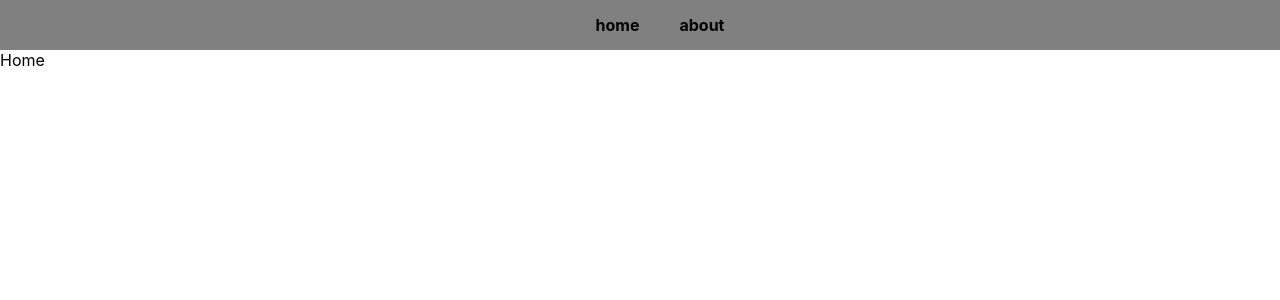
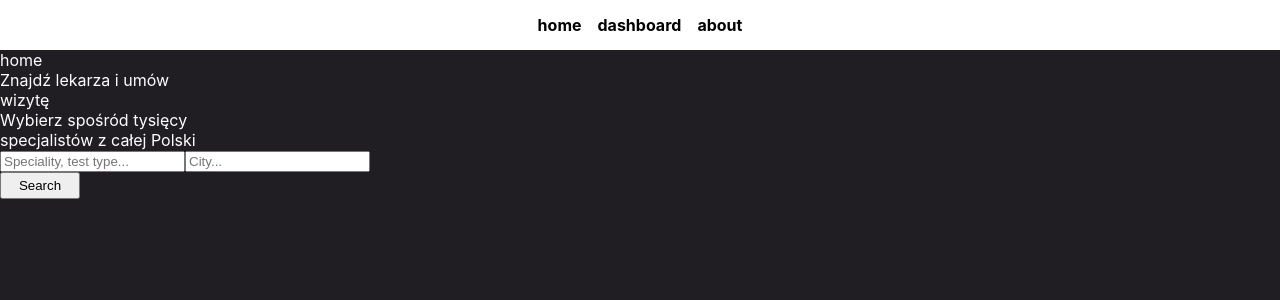
Before and after one commit to voozen/sbr_site, a React (Create React App) app in the folder frontend/: page / in a window 1280 px wide. Shown: the top 300 px of the page. Built offline with nearby package versions, Linux system fonts and the light colour scheme.

Commit message:
searchbar component prototype

```diff
--- a/frontend/src/App.js
+++ b/frontend/src/App.js
@@ -1,7 +1,8 @@
 import React from 'react';
-import { BrowserRouter as Router, Route, Routes, Link } from 'react-router-dom';
+import { Route, Routes, Link } from 'react-router-dom';
 import Home from './pages/Home';
 import About from './pages/About';
+import Dashboard from './pages/Dashboard';
 
 function App() {
   return (
@@ -14,6 +15,11 @@ function App() {
             </Link>
           </ul>
           <ul className='navbar-option'>
+            <Link className='navbar-link' to="/dashboard">
+              dashboard
+            </Link>
+          </ul>
+          <ul className='navbar-option'>
             <Link className='navbar-link' to="/about">
               about
             </Link>
@@ -22,6 +28,7 @@ function App() {
         <Routes>
           <Route path="/" element={<Home />} />
           <Route path="/about" element={<About />} />
+          <Route path="/dashboard" element={<Dashboard />} />
         </Routes>
       </div>
     </div>
--- /dev/null
+++ b/frontend/src/components/SearchBar.js
@@ -0,0 +1,81 @@
+import React from 'react';
+import { useState } from 'react';
+
+function SearchBarLabel() {
+    return (
+        <>
+            <div>
+                Znajdź lekarza i umów<br></br>
+                wizytę<br></br>
+                Wybierz spośród tysięcy<br></br>
+                specjalistów z całej Polski
+            </div>
+        </>
+    );
+}
+
+function MainInputField({ filterText, onFilterTextChange }) {
+    return (
+        <input
+            type='text'
+            value={filterText}
+            placeholder='Speciality, test type...'
+            onChange={(e) => onFilterTextChange(e.target.value)}
+        />
+    );
+}
+
+function CityInputField({ filterText, onFilterTextChange }) {
+    return (
+        <input
+            type='text'
+            value={filterText}
+            placeholder='City...'
+            onChange={(e) => onFilterTextChange(e.target.value)}
+        />
+    );
+}
+
+function SearchButton() {
+    function handleClick() {
+
+    }
+
+    return (
+        <button style={{height: '2em', width: '6em'}} onClick={() => handleClick()} >Search</button>
+    );
+}
+
+function PrototypeResultList() {
+    return (
+        <>
+        </>
+    );
+}
+
+function SearchBar() {
+    const [mainFilterText, setMainFilterText] = useState('');
+    const [cityFilterText, setCityFilterText] = useState('');
+
+    return (
+        <>
+            <div className='searchbar-container'>
+                <SearchBarLabel />
+                <div className='input-fields'>
+                    <MainInputField
+                        filterText={mainFilterText}
+                        onFilterTextChange={setMainFilterText}
+                    />
+                    <CityInputField
+                        filterText={cityFilterText}
+                        onFilterTextChange={setCityFilterText}
+                    />
+                </div>
+                <SearchButton />
+            </div>
+            <PrototypeResultList />
+        </>
+    );
+}
+
+export default SearchBar;
--- a/frontend/src/index.css
+++ b/frontend/src/index.css
@@ -1,10 +1,13 @@
 body {
   margin: 0;
+  padding: 0;
   font-family: -apple-system, BlinkMacSystemFont, 'Segoe UI', 'Roboto', 'Oxygen',
     'Ubuntu', 'Cantarell', 'Fira Sans', 'Droid Sans', 'Helvetica Neue',
     sans-serif;
   -webkit-font-smoothing: antialiased;
   -moz-osx-font-smoothing: grayscale;
+  background-color: #201E23;
+  color: white;
 }
 
 code {
@@ -15,19 +18,24 @@ code {
 .navbar {
   display: flex;
   flex-direction: row;
-  width: 100%;
   height: 50px;
   justify-content: center;
   align-items: center;
-  background-color: gray;
+  background-color: white;
 }
 
 .navbar-link {
   text-decoration: none;
   color: black;
   font-weight: bold;
+  padding: 0.5em;
+}
+
+.navbar-option {
+  margin: 0;
+  padding: 0;
 }
 
 .navbar-link:hover {
-  color: white;
+  color: #5D5FEF
 }
--- a/frontend/src/pages/About.js
+++ b/frontend/src/pages/Dashboard.js
@@ -1,13 +1,13 @@
 import React from 'react';
 
-function About() {
+function Dashboard() {
     return (
         <>
             <div className='container'>
-                About
+                dashboard
             </div>
         </>
     );
 }
 
-export default About;
+export default Dashboard;
--- a/frontend/src/pages/Home.js
+++ b/frontend/src/pages/Home.js
@@ -1,10 +1,12 @@
 import React from 'react';
+import SearchBar from '../components/SearchBar';
 
 function Home() {
     return (
         <>
             <div className='container'>
-                Home
+                home
+                <SearchBar />
             </div>
         </>
     );
```
